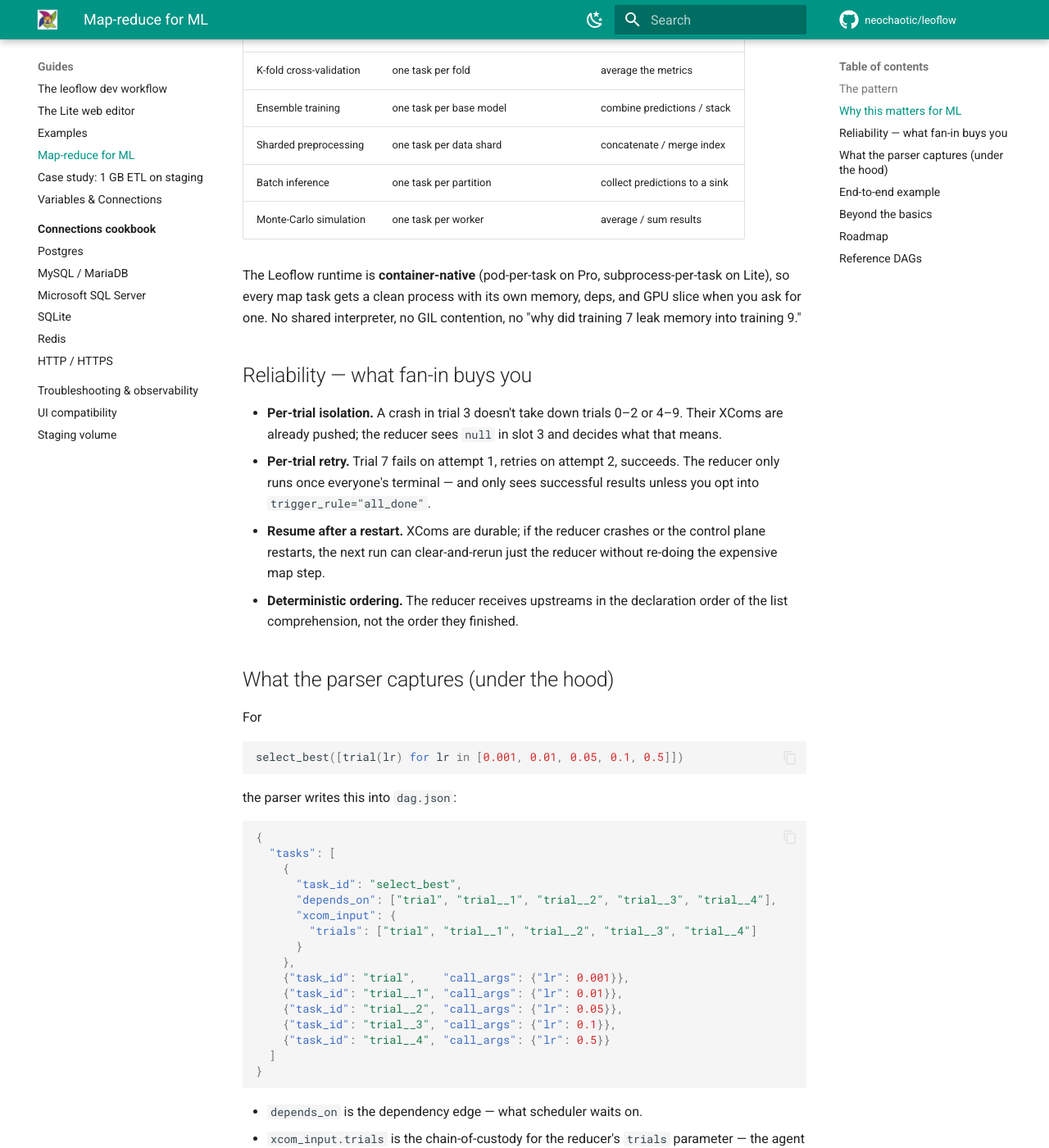
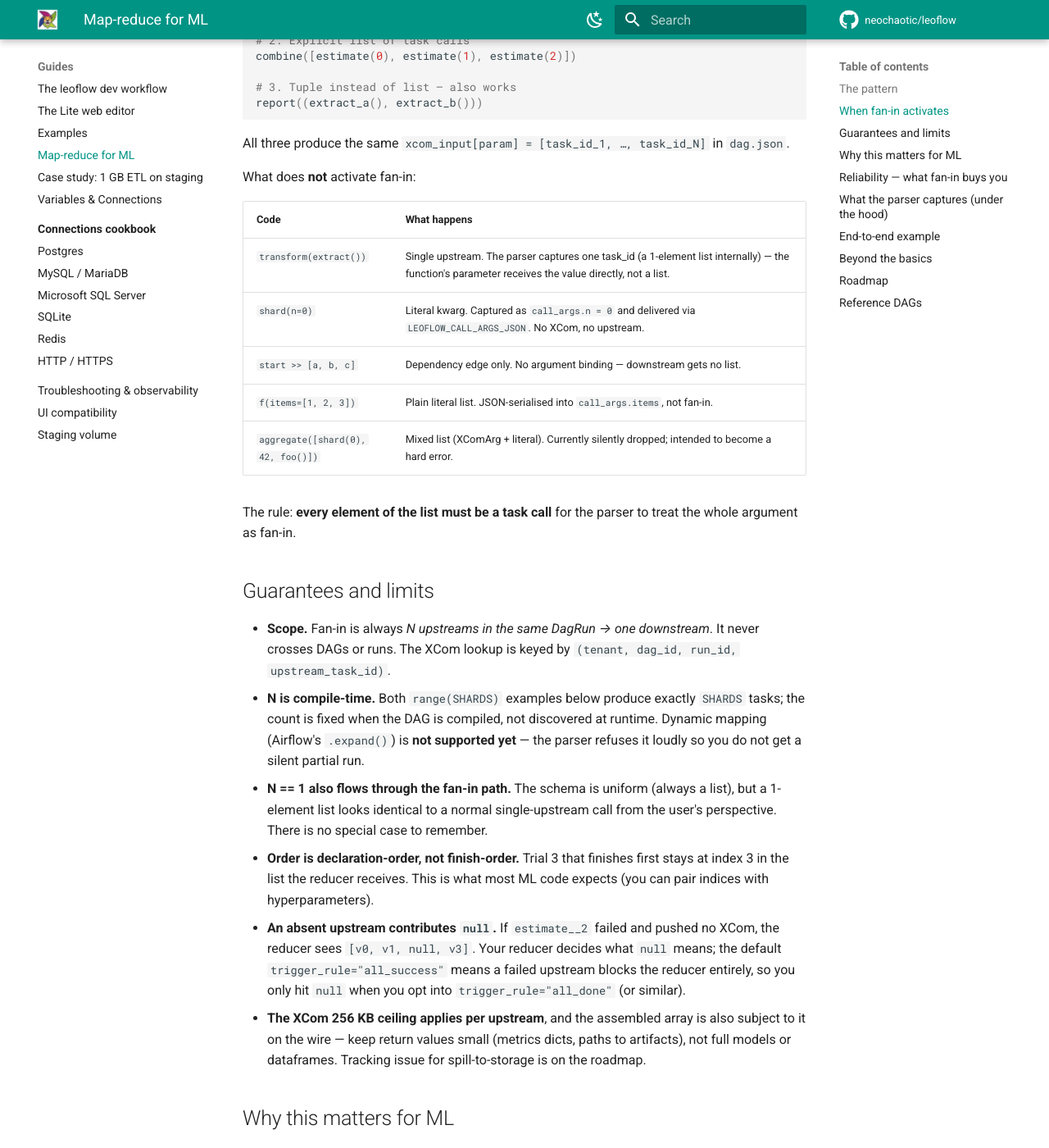
Before and after one commit to neochaotic/leoflow, an MkDocs documentation site: the page built from docs/cookbook/map-reduce.md, in a window 1280 px wide and 1400 px high, scrolled down 1256 px. Shown: the whole window at 82% size. Built offline with MkDocs 1.6.1 and Material for MkDocs 9.7.7, drawn with Linux system fonts in a browser that asks for light colours; comment, search, counter and statistics services are not loaded; some of the changed text lies outside the part shown.

Commit message:
docs(cookbook): explain when fan-in activates (and when it doesn't)
The original cookbook section showed the pattern but never spelled out the
activation rule. Without it, a user writing `f(items=[1, 2, 3])` or
`start >> [a, b, c]` reasonably expects fan-in and silently doesn't get it.

Adds a "When fan-in activates" section with:
- 3 equivalent forms (list comprehension / explicit list / tuple)
- 5-row table of patterns that DO NOT activate fan-in, with the reason
- A "Guarantees and limits" section: scope (same DagRun only), N is
  compile-time (no dynamic mapping yet), order is declaration-order,
  absent upstream → `null`, the 256 KB ceiling

Source-of-truth stays here; #220 tracks summarising in DAG authoring
guide, README, and each example DAG's module docstring.

🤖 Generated with [Claude Code](https://claude.com/claude-code)

Co-Authored-By: Claude Opus 4.7 <noreply@anthropic.com>

````diff
--- a/docs/cookbook/map-reduce.md
+++ b/docs/cookbook/map-reduce.md
@@ -36,6 +36,65 @@ At runtime:
    fetches every upstream's XCom, assembles them into a JSON array (in
    declaration order), and stamps it as `LEOFLOW_XCOM_TRIALS`.
 4. The runtime delivers the list directly to your function.
+
+## When fan-in activates
+
+The parser activates fan-in based on the **shape of the argument** at the
+call site, nothing else. Three forms are equivalent:
+
+```python
+# 1. List comprehension — the common form, scales to N
+select_best([trial(lr) for lr in [0.001, 0.01, 0.05, 0.1, 0.5]])
+
+# 2. Explicit list of task calls
+combine([estimate(0), estimate(1), estimate(2)])
+
+# 3. Tuple instead of list — also works
+report((extract_a(), extract_b()))
+```
+
+All three produce the same `xcom_input[param] = [task_id_1, …, task_id_N]`
+in `dag.json`.
+
+What does **not** activate fan-in:
+
+| Code | What happens |
+|---|---|
+| `transform(extract())` | Single upstream. The parser captures one task_id (a 1-element list internally) — the function's parameter receives the value directly, not a list. |
+| `shard(n=0)` | Literal kwarg. Captured as `call_args.n = 0` and delivered via `LEOFLOW_CALL_ARGS_JSON`. No XCom, no upstream. |
+| `start >> [a, b, c]` | Dependency edge only. No argument binding — downstream gets no list. |
+| `f(items=[1, 2, 3])` | Plain literal list. JSON-serialised into `call_args.items`, not fan-in. |
+| `aggregate([shard(0), 42, foo()])` | Mixed list (XComArg + literal). Currently silently dropped; intended to become a hard error. |
+
+The rule: **every element of the list must be a task call** for the parser to
+treat the whole argument as fan-in.
+
+## Guarantees and limits
+
+- **Scope.** Fan-in is always *N upstreams in the same DagRun → one
+  downstream*. It never crosses DAGs or runs. The XCom lookup is keyed by
+  `(tenant, dag_id, run_id, upstream_task_id)`.
+- **N is compile-time.** Both `range(SHARDS)` examples below produce
+  exactly `SHARDS` tasks; the count is fixed when the DAG is compiled, not
+  discovered at runtime. Dynamic mapping (Airflow's `.expand()`) is **not
+  supported yet** — the parser refuses it loudly so you do not get a
+  silent partial run.
+- **N == 1 also flows through the fan-in path.** The schema is uniform
+  (always a list), but a 1-element list looks identical to a normal
+  single-upstream call from the user's perspective. There is no special
+  case to remember.
+- **Order is declaration-order, not finish-order.** Trial 3 that finishes
+  first stays at index 3 in the list the reducer receives. This is what
+  most ML code expects (you can pair indices with hyperparameters).
+- **An absent upstream contributes `null`.** If `estimate__2` failed and
+  pushed no XCom, the reducer sees `[v0, v1, null, v3]`. Your reducer
+  decides what `null` means; the default `trigger_rule="all_success"`
+  means a failed upstream blocks the reducer entirely, so you only hit
+  `null` when you opt into `trigger_rule="all_done"` (or similar).
+- **The XCom 256 KB ceiling applies per upstream**, and the assembled
+  array is also subject to it on the wire — keep return values small
+  (metrics dicts, paths to artifacts), not full models or dataframes.
+  Tracking issue for spill-to-storage is on the roadmap.
 
 ## Why this matters for ML
 
````
